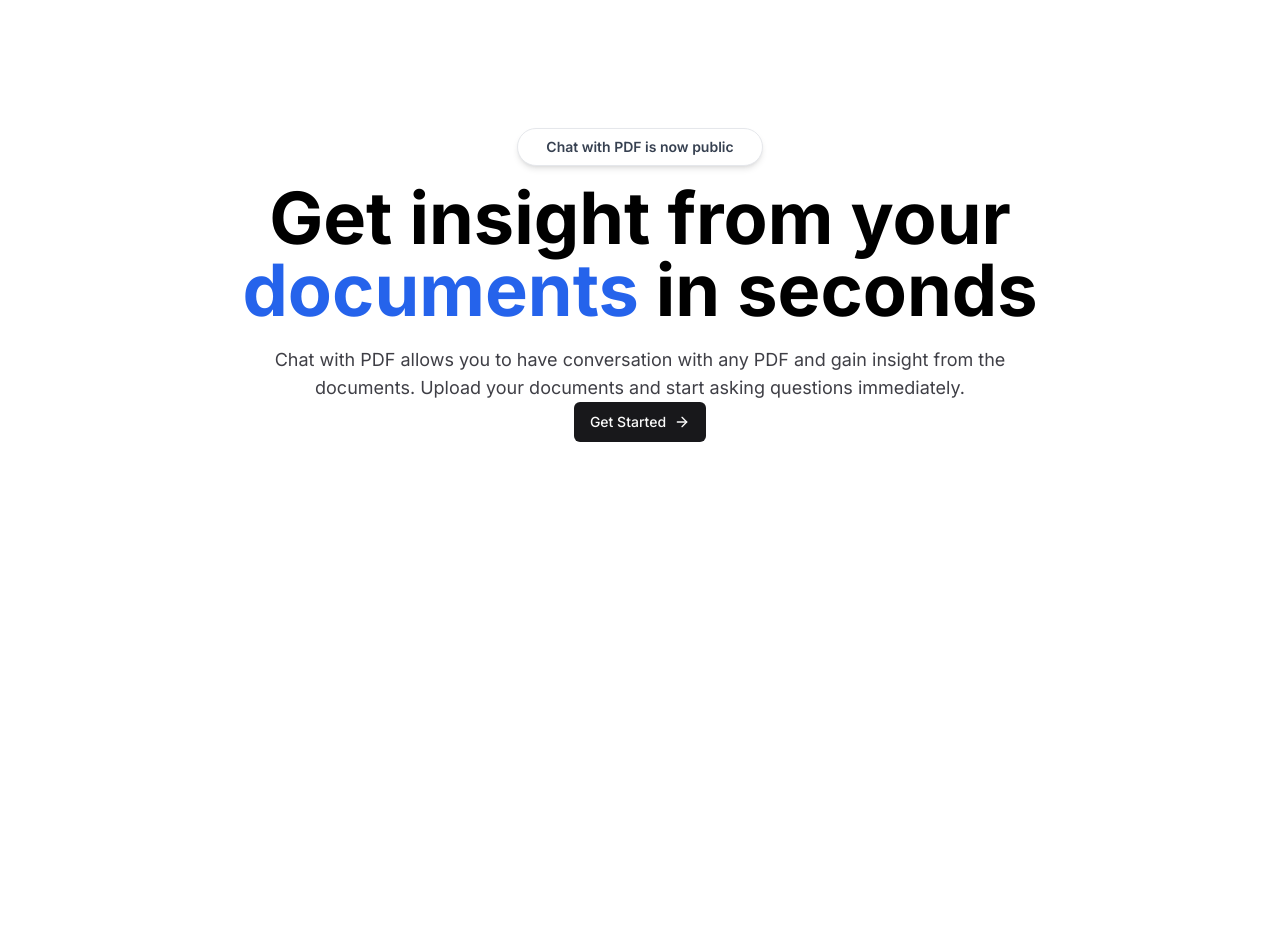
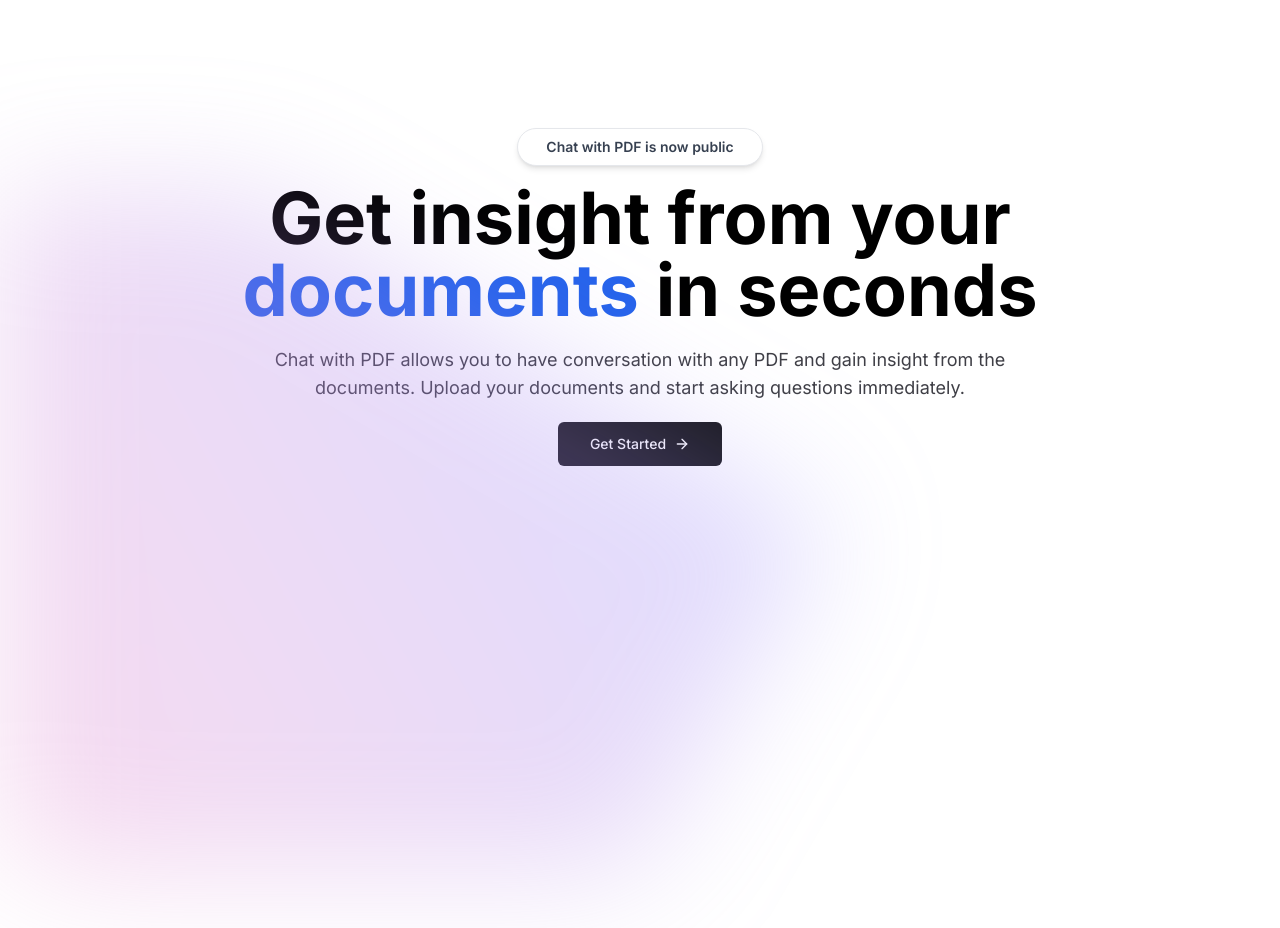
Before and after one commit to femiabimbola/AI-Chat, a Next.js app: page / in a window 1280 px wide. Built offline with nearby package versions, Linux system fonts and the light colour scheme.

Commit message:
added the subtle left gradient

```diff
--- a/app/page.tsx
+++ b/app/page.tsx
@@ -5,13 +5,15 @@ import {buttonVariants} from "@/components/ui/button";
 
 const Home = () => {
   return (
+    <>
+      {/* Introductory & Hero section */}
       <MaxWidthWrapper className="mb-12 mt-28 sm:mt-32 flex flex-col items-center justify-center text-center">
         <div className="mx-auto mb-4 flex max-w-fit items-center justify-center space-x-2 overflow-hidden rounded-full border border-gray-200 bg-white px-7 py-2 shadow-md backdrop-blur transition-all hover:border-gray-300 hover:bg-white/50">
           <p className="text-sm font-semibold text-gray-700">
             Chat with PDF is now public
           </p>
         </div>
-      <h1 className="max-w-4xl text-5xl font-bold md:text6xl lg:text-7xl">
+        <h1 className="max-w-4xl sm:text-5xl text-4xl font-bold md:text6xl lg:text-7xl">
           Get insight from your <span className="text-blue-600">documents</span>{" "}
           in seconds
         </h1>
@@ -20,10 +22,29 @@ const Home = () => {
           insight from the documents. Upload your documents and start asking
           questions immediately.
         </p>
-      <Link href="/dashboard" target="_blank" className={buttonVariants()}>
+        <Link
+          href="/dashboard"
+          target="_blank"
+          className={buttonVariants({size: "lg", className: "mt-5 "})}
+        >
           Get Started <ArrowRight className="ml-2 h-4 w-4" />
         </Link>
       </MaxWidthWrapper>
+
+      {/* Value proposition section */}
+      <div>
+        <div className="relative isolate">
+          <div
+            aria-hidden="true" /* aria-hidden is for decorational stuff , it is the sub */
+            className="pointer-events-none absolute inset-x-0 -top-40 -z-10 transform-gpu overflow-hidden blur-3xl sm:-top-80"
+          >
+            <div
+              className="relative left-[calc(50%-11rem)] aspect-[1155/678] w-[36.125rem] -translate-x-1/2 rotate-[30deg] bg-gradient-to-tr from-[#ff80b6] to-[#9089fc] opacity-30 sm:left-[calc(50%-30rem)] sm:w-[72.1875rem]" /* the left subtle gradient*/
+            />
+          </div>
+        </div>
+      </div>
+    </>
   );
 };
 
```
Lines whose indentation alone changed are shown as unchanged.
